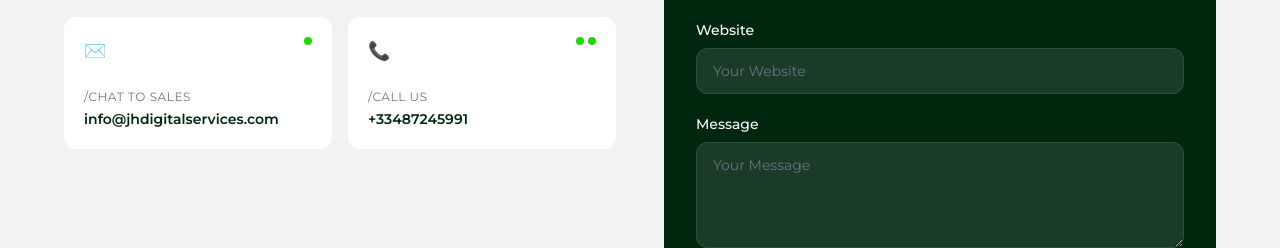
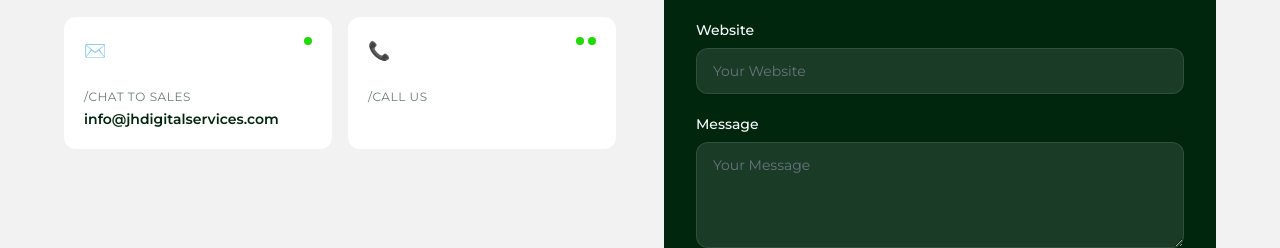
Before and after one commit to Jsendz/claude-digital, a Next.js app: page /en in a window 1280 px wide. Shown: the part 6233-6481 px from the top of the page. Built offline with nearby package versions, Linux system fonts and the light colour scheme; a web font is replaced by a local one.

Commit message:
claude-digital

```diff
--- a/src/components/Contact.tsx
+++ b/src/components/Contact.tsx
@@ -108,7 +108,7 @@ export default function Contact() {
                 <p className="text-xs text-muted uppercase tracking-wider mb-1">
                   {t("callUs")}
                 </p>
-                <p className="font-semibold text-sm">+33487245991</p>
+
               </div>
             </div>
           </div>
```
